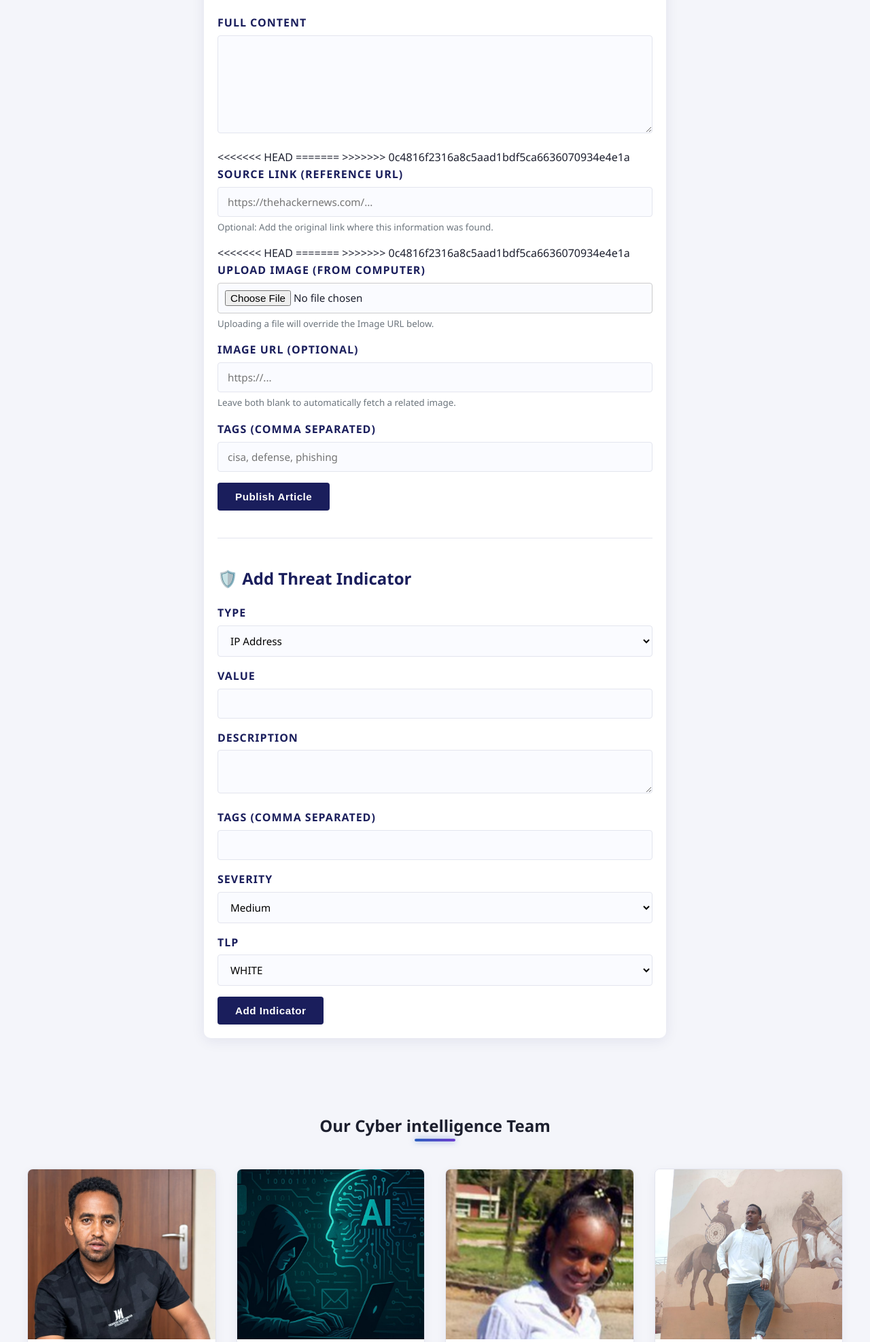
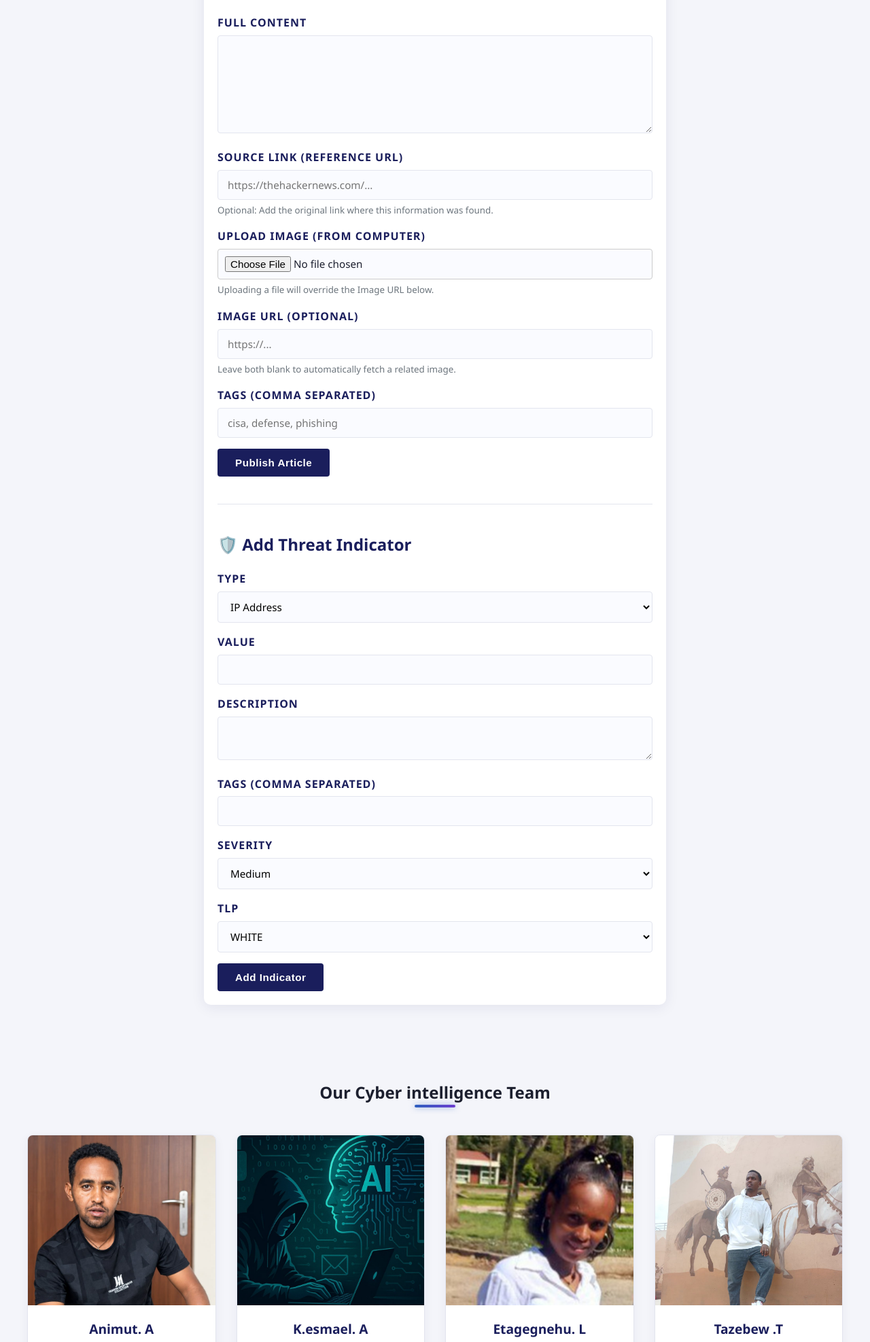
Before and after one commit to animutandualem12/cyintelweb, a Flask app: template templates/add.html in a window 1280 px wide. Shown: the part 751-2725 px from the top of the page at 68% size. Run offline with Flask 3, Linux system fonts and the light colour scheme; the template is opened without the code that fills it, so the values that code supplies are empty.

Commit message:
Update app

```diff
--- a/templates/add.html
+++ b/templates/add.html
@@ -41,11 +41,11 @@
                 <textarea name="content" rows="6" required></textarea>
             </div>
 
-<<<<<<< HEAD
+
             <!-- ⬇️ NEW: SOURCE LINK FIELD ⬇️ -->
-=======
+
             <!-- SOURCE LINK FIELD -->
->>>>>>> 0c4816f2316a8c5aad1bdf5ca6636070934e4e1a
+
             <div class="form-group">
                 <label>Source Link (Reference URL)</label>
                 <input type="url" name="source_link" placeholder="https://thehackernews.com/...">
@@ -53,10 +53,10 @@
                     Optional: Add the original link where this information was found.
                 </small>
             </div>
-<<<<<<< HEAD
+
             <!-- ⬆️ END SOURCE LINK FIELD ⬆️ -->
-=======
->>>>>>> 0c4816f2316a8c5aad1bdf5ca6636070934e4e1a
+
+
 
             <!-- File Upload Input -->
             <div class="form-group">
```
